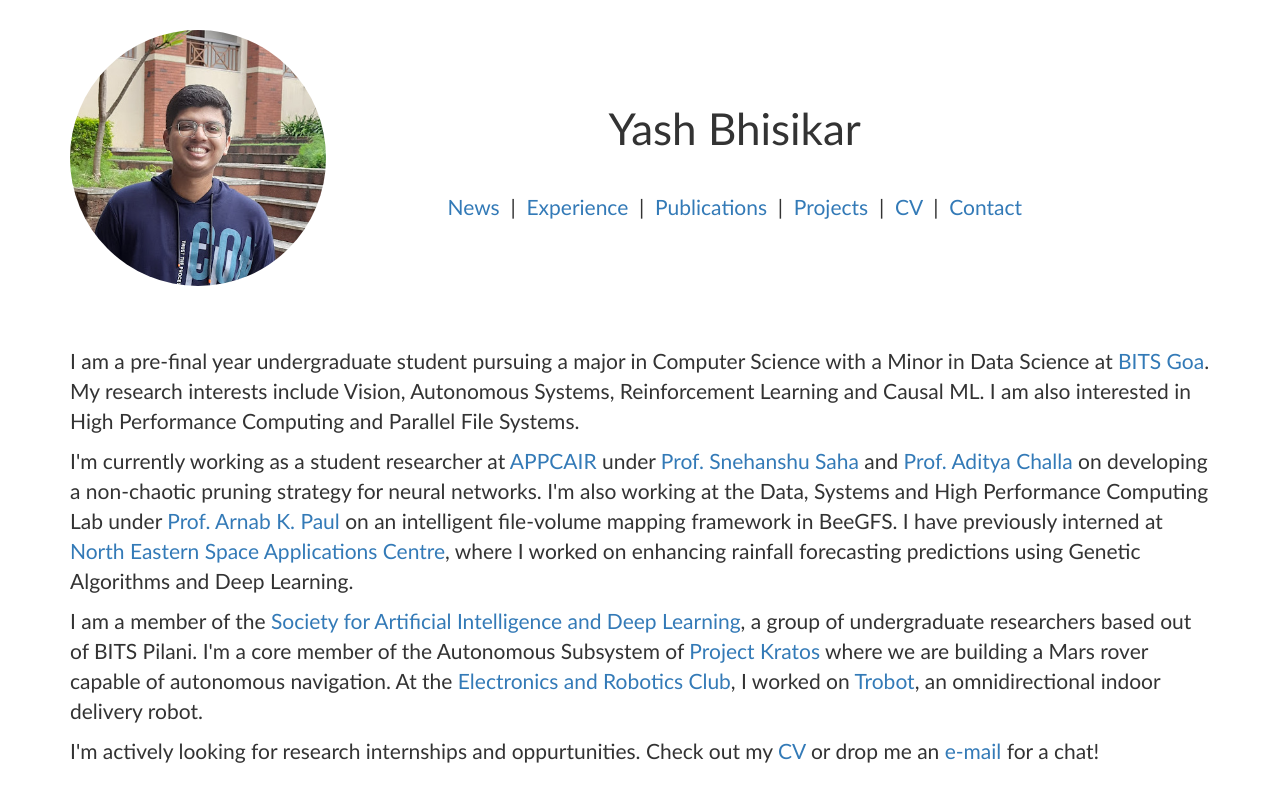
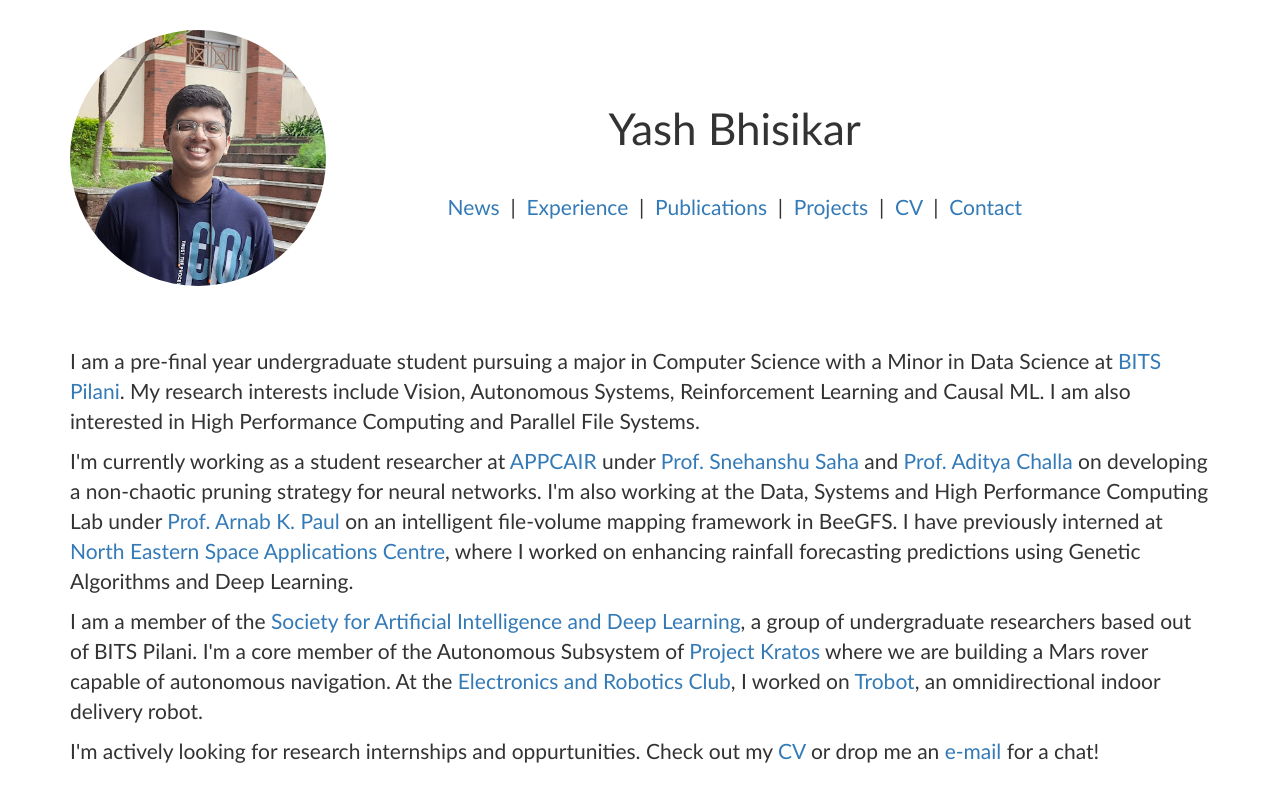
Before and after one commit to Vinay12345-neutron/vinayrjumani.github.io, a plain HTML site: page index.html in a window 1280 px wide. Shown: the top 800 px of the page. Drawn offline with nearby package versions, Linux system fonts and the light colour scheme.

Commit message:
Update index.html

```diff
--- a/index.html
+++ b/index.html
@@ -70,7 +70,7 @@
                     <tr style="padding:0px">
                         <td style="padding:2.5%;width:63%;vertical-align:middle">
                             <p>I am a pre-final year undergraduate student pursuing a major in Computer Science with a Minor in Data Science at
-                                <a href="https://www.bits-pilani.ac.in/goa/" target="_blank">BITS Goa</a>.
+                                <a href="https://www.bits-pilani.ac.in/goa/" target="_blank">BITS Pilani</a>.
                                 My research interests include Vision, Autonomous Systems, Reinforcement Learning and Causal ML. I am also interested in High Performance Computing and Parallel File Systems.
                             </p>
                             <p>
```
